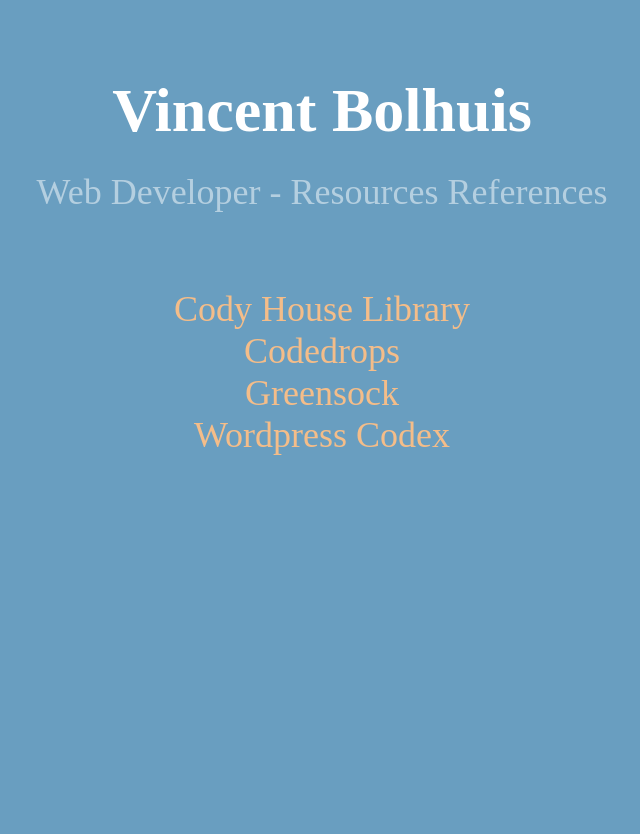
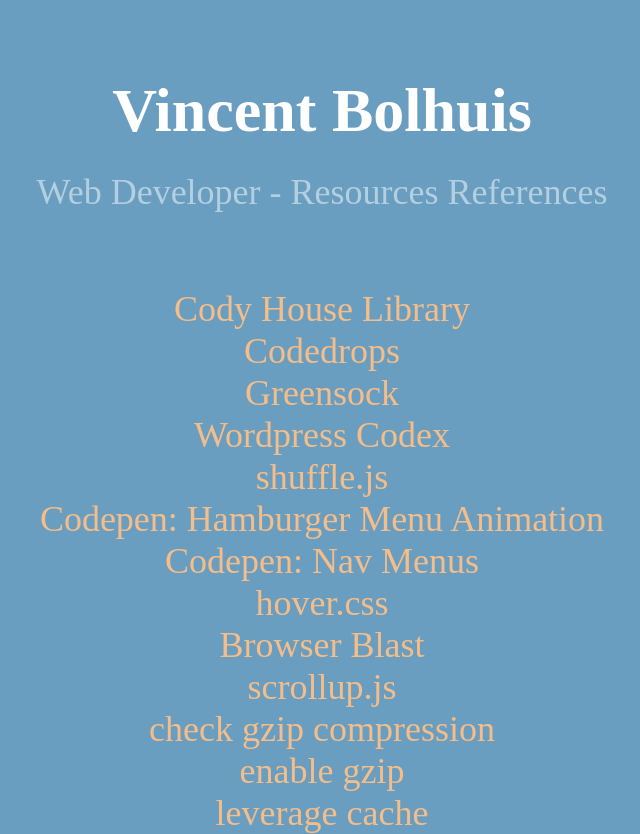
Before and after one commit to Vinsanity616/vinsanity616.github.io, a plain HTML site: page index.html in a window 1280 px wide. Shown: the whole page, without its empty margins (318-958 px from the left). Before the commit the page ends 800 px from the top, so only its background shows below. Drawn offline with nearby package versions, Linux system fonts and the light colour scheme.

Commit message:
Update index.html

```diff
--- a/index.html
+++ b/index.html
@@ -26,22 +26,15 @@
 						<li><a target="_blank" href="http://tympanus.net/codrops/category/tutorials/">Codedrops</a></li>
 						<li><a target="_blank" href="http://greensock.com/">Greensock</a></li>
 						<li><a target="_blank" href="http://codex.wordpress.org/Main_Page">Wordpress Codex</a></li>
-						<li><a target="_blank" href=""></a></li>
-						<li><a target="_blank" href=""></a></li>
-						<li><a target="_blank" href=""></a></li>
-						<li><a target="_blank" href=""></a></li>
-						<li><a target="_blank" href=""></a></li>
-						<li><a target="_blank" href=""></a></li>
-						<li><a target="_blank" href=""></a></li>
-						<li><a target="_blank" href=""></a></li>
-						<li><a target="_blank" href=""></a></li>
-						<li><a target="_blank" href=""></a></li>
-						<li><a target="_blank" href=""></a></li>
-						<li><a target="_blank" href=""></a></li>
-						<li><a target="_blank" href=""></a></li>
-						<li><a target="_blank" href=""></a></li>
-						<li><a target="_blank" href=""></a></li>
-						<li><a target="_blank" href=""></a></li>
+						<li><a target="_blank" href="http://vestride.github.io/Shuffle/">shuffle.js</a></li>
+						<li><a target="_blank" href="http://codepen.io/AllThingsSmitty/pen/yygbNK">Codepen: Hamburger Menu Animation</a></li>
+						<li><a target="_blank" href="http://codepen.io/toddsynan/full/pJuyx">Codepen: Nav Menus</a></li>
+						<li><a target="_blank" href="http://ianlunn.github.io/Hover/">hover.css</a></li>
+						<li><a target="_blank" href="https://markgoodyear.com/labs/browserblast/">Browser Blast</a></li>
+						<li><a target="_blank" href="https://markgoodyear.com/2013/01/scrollup-jquery-plugin/">scrollup.js</a></li>
+						<li><a target="_blank" href="http://checkgzipcompression.com/">check gzip compression</a></li>
+						<li><a target="_blank" href="http://mandarapte.com/tutorials/enable-gzip-output-compression-mod-deflate-wordpress-minimising-website-load-time-increase-speed-performance-wordpress-performance-tip/">enable gzip</a></li>
+						<li><a target="_blank" href="https://thomasgriffin.io/how-to-leverage-browser-caching-in-wordpress-via-htaccess/">leverage cache</a></li>
 					</ul>
 				</section>
 			</div>
```
